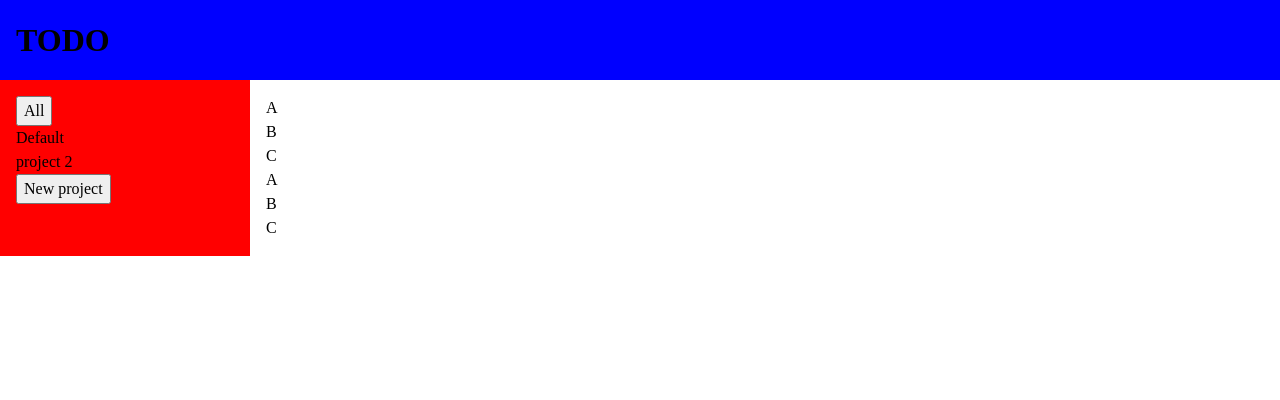
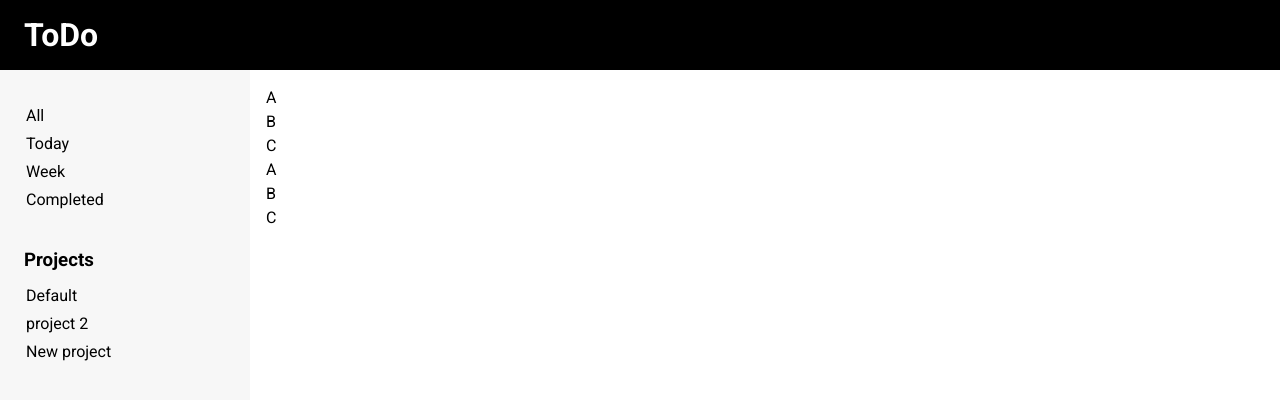
Before and after one commit to tphamdo/todo-list, a website built with webpack: page src/index.html in a window 1280 px wide. Built offline with nearby package versions, Linux system fonts and the light colour scheme.

Commit message:
Add improved styling for header and nav bar

```diff
--- a/src/index.html
+++ b/src/index.html
@@ -3,20 +3,31 @@
   <head>
     <meta charset="UTF-8">
     <title>Todo-List</title>
+    <link rel="preconnect" href="https://fonts.googleapis.com">
+    <link rel="preconnect" href="https://fonts.gstatic.com" crossorigin>
+    <link href="https://fonts.googleapis.com/css2?family=Roboto:ital,wght@0,100;0,300;0,400;0,500;0,700;0,900;1,100;1,300;1,400;1,500;1,700;1,900&display=swap" rel="stylesheet">
   </head>
   <body>
     <div class="container">
-      <div class="header">
-        <h1>TODO</h1>
-      </div>
-      <div class="sidebar">
-        <button id="allTodos">All</button>
-        <div id="projects-container">
+      <header>
+        <h1>ToDo</h1>
+      </header>
+      <nav class="sidebar">
+        <div id="main-nav-items">
+          <button id="allTodos">All</button>
+          <button id="today">Today</button>
+          <button id="week">Week</button>
+          <button id="completed">Completed</button>
         </div>
-        <button id="newProj">New project</button>
-      </div>
+        <div id="projects-div">
+          <h3 class="nav-header">Projects</h3>
+          <div id="projects-container">
+          </div>
+          <button id="newProj">New project</button>
+        </div>
+      </nav>
       <div class="content">
-        <div id="project-container">
+        <div id="title-container">
         </div>
         <div id="todo-container">
         </div>
--- a/src/screen-controller.js
+++ b/src/screen-controller.js
@@ -28,12 +28,14 @@ export default function ScreenController() {
         projectsDiv.textContent = '';
         todoDiv.textContent = '';
 
+        // update projects
         let projects = app.getProjects();
         projects.forEach(project => {
             projectsDiv.appendChild(createProjectElement(project));
         });
         projectsDiv.addEventListener('click', handleProjectClick);
 
+        // update content
         let proj = app.getProject(selectedProjectName);
         proj.todos.forEach(todo => {
             const div = createTodoElement(todo);
@@ -53,10 +55,10 @@ export default function ScreenController() {
     function createProjectElement(project) {
         const div = document.createElement('div');
 
-        const p = document.createElement('p');
-        p.textContent = project.name;
-        p.dataset.name = project.name;
-        div.appendChild(p);
+        const b = document.createElement('button');
+        b.textContent = project.name;
+        b.dataset.name = project.name;
+        div.appendChild(b);
         return div;
     }
 
--- a/src/styles.css
+++ b/src/styles.css
@@ -37,28 +37,78 @@ p, h1, h2, h3, h4, h5, h6 {
  * Custom Styling
  */
 
-.container {
-  display: grid;
-  grid-template-columns: 250px 1fr;
-  grid-template-rows: 80px 1fr;
-  grid-template-areas:
-  "header header"
-  "sidebar content";
+:root {
+  --light-grey: #F7F7F7;
+  --black: #000000;
+  --navbar-width: 250px;
+  --header-height: 70px;
 }
 
-.header {
-  grid-area: header;
-  padding: 16px;
-  background-color: blue;
+body {
+  font-family: 'Roboto', sans-serif, serif;
 }
 
-.sidebar {
-  grid-area: sidebar;
-  padding: 16px;
-  background-color: red;
+button {
+    cursor:pointer;
+}
+
+header {
+  padding: 0px 24px;
+  height: var(--header-height);
+  background-color: var(--black);
+  color: white;
+  display: flex;
+  align-items: center;
+}
+
+nav {
+  /* grid-area: sidebar; */
+  padding: 32px 24px;
+  background-color: var(--light-grey);
+  position: fixed;
+  top: var(--header-height);
+  height: 100%;
+  width: var(--navbar-width);
+  display: flex;
+  flex-direction: column;
+  gap: 8px;
+}
+
+#projects-container {
+  display: flex;
+  flex-direction: column;
+  /* gap: 8px; */
+  /* margin-bottom: 24px; */
+}
+
+#main-nav-items {
+  margin-bottom: 24px;
+}
+
+nav button {
+  /* background-color: white; */
+  background-color: inherit;
+  border: none;
+  width: 100%;
+  text-align: left;
+  border-radius: 8px;
+  /* padding:  */
+  padding: 2px;
+}
+
+nav button:hover {
+  font-weight: 500;
+}
+
+nav button:hover::before {
+  content: "> "
+}
+
+.nav-header {
+  margin-bottom: 8px;
 }
 
 .content {
-  grid-area: content;
+  margin-left: var(--navbar-width);
   padding: 16px;
 }
```
